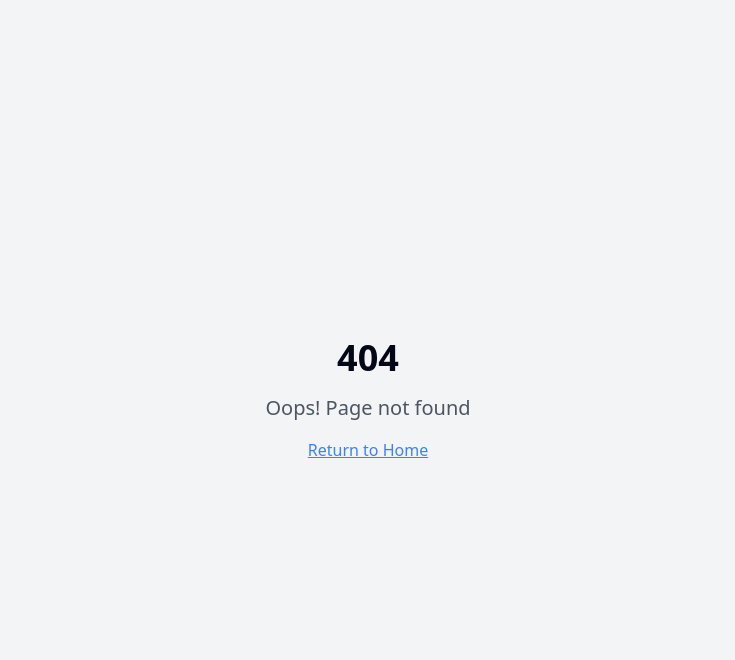
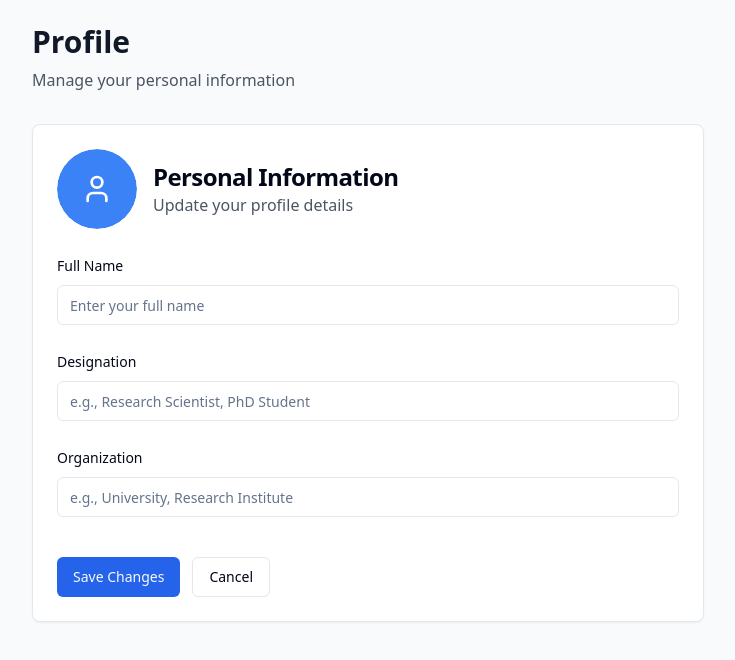
Before and after one commit to ishaanjms/phys-scribe-daily-log, a React (Vite) app: page /profile in a window 1280 px wide. Before the commit this address had no page. Shown: the top 660 px of the page, without its empty margins (272-1007 px from the left). Built offline with nearby package versions, Linux system fonts and the light colour scheme.

Commit message:
feat: Add profile page
Adds a new profile page with fields for name, designation, and organization.

```diff
--- a/src/App.tsx
+++ b/src/App.tsx
@@ -6,6 +6,7 @@ import { QueryClient, QueryClientProvider } from "@tanstack/react-query";
 import { BrowserRouter, Routes, Route } from "react-router-dom";
 import { ThemeProvider } from "@/contexts/ThemeContext";
 import Index from "./pages/Index";
+import Profile from "./pages/Profile";
 import NotFound from "./pages/NotFound";
 
 const queryClient = new QueryClient();
@@ -19,6 +20,7 @@ const App = () => (
         <BrowserRouter>
           <Routes>
             <Route path="/" element={<Index />} />
+            <Route path="/profile" element={<Profile />} />
             {/* ADD ALL CUSTOM ROUTES ABOVE THE CATCH-ALL "*" ROUTE */}
             <Route path="*" element={<NotFound />} />
           </Routes>
--- a/src/components/AppSidebar.tsx
+++ b/src/components/AppSidebar.tsx
@@ -77,9 +77,11 @@ export function AppSidebar({ onNewEntry, totalObservations, todayObservations }:
         </div>
         <SidebarMenu>
           <SidebarMenuItem>
-            <SidebarMenuButton className="w-full justify-start hover:bg-gray-100 dark:hover:bg-gray-800 rounded-md">
-              <User className="h-4 w-4" />
-              <span>Profile</span>
+            <SidebarMenuButton asChild className="w-full justify-start hover:bg-gray-100 dark:hover:bg-gray-800 rounded-md">
+              <a href="/profile">
+                <User className="h-4 w-4" />
+                <span>Profile</span>
+              </a>
             </SidebarMenuButton>
           </SidebarMenuItem>
           <SidebarMenuItem>
--- /dev/null
+++ b/src/pages/Profile.tsx
@@ -0,0 +1,105 @@
+
+import React from 'react';
+import { Card, CardContent, CardHeader, CardTitle } from '@/components/ui/card';
+import { Input } from '@/components/ui/input';
+import { Label } from '@/components/ui/label';
+import { Button } from '@/components/ui/button';
+import { Avatar, AvatarFallback, AvatarImage } from '@/components/ui/avatar';
+import { User } from 'lucide-react';
+
+const Profile = () => {
+  const [formData, setFormData] = React.useState({
+    name: '',
+    designation: '',
+    organization: ''
+  });
+
+  const handleInputChange = (field: string, value: string) => {
+    setFormData(prev => ({
+      ...prev,
+      [field]: value
+    }));
+  };
+
+  const handleSave = () => {
+    console.log('Profile data saved:', formData);
+    // TODO: Save to backend when Supabase is connected
+  };
+
+  return (
+    <div className="min-h-screen bg-gray-50 dark:bg-gray-900 p-6">
+      <div className="max-w-2xl mx-auto">
+        <div className="mb-8">
+          <h1 className="text-3xl font-bold text-gray-900 dark:text-gray-100">Profile</h1>
+          <p className="text-gray-600 dark:text-gray-400 mt-2">Manage your personal information</p>
+        </div>
+
+        <Card>
+          <CardHeader className="pb-6">
+            <div className="flex items-center gap-4">
+              <Avatar className="h-20 w-20">
+                <AvatarImage src="" alt="Profile" />
+                <AvatarFallback className="bg-blue-500 text-white text-xl">
+                  <User className="h-8 w-8" />
+                </AvatarFallback>
+              </Avatar>
+              <div>
+                <CardTitle className="text-2xl">Personal Information</CardTitle>
+                <p className="text-gray-600 dark:text-gray-400">Update your profile details</p>
+              </div>
+            </div>
+          </CardHeader>
+
+          <CardContent className="space-y-6">
+            <div className="space-y-2">
+              <Label htmlFor="name">Full Name</Label>
+              <Input
+                id="name"
+                type="text"
+                placeholder="Enter your full name"
+                value={formData.name}
+                onChange={(e) => handleInputChange('name', e.target.value)}
+                className="w-full"
+              />
+            </div>
+
+            <div className="space-y-2">
+              <Label htmlFor="designation">Designation</Label>
+              <Input
+                id="designation"
+                type="text"
+                placeholder="e.g., Research Scientist, PhD Student"
+                value={formData.designation}
+                onChange={(e) => handleInputChange('designation', e.target.value)}
+                className="w-full"
+              />
+            </div>
+
+            <div className="space-y-2">
+              <Label htmlFor="organization">Organization</Label>
+              <Input
+                id="organization"
+                type="text"
+                placeholder="e.g., University, Research Institute"
+                value={formData.organization}
+                onChange={(e) => handleInputChange('organization', e.target.value)}
+                className="w-full"
+              />
+            </div>
+
+            <div className="flex gap-3 pt-4">
+              <Button onClick={handleSave} className="bg-blue-600 hover:bg-blue-700">
+                Save Changes
+              </Button>
+              <Button variant="outline">
+                Cancel
+              </Button>
+            </div>
+          </CardContent>
+        </Card>
+      </div>
+    </div>
+  );
+};
+
+export default Profile;
```
